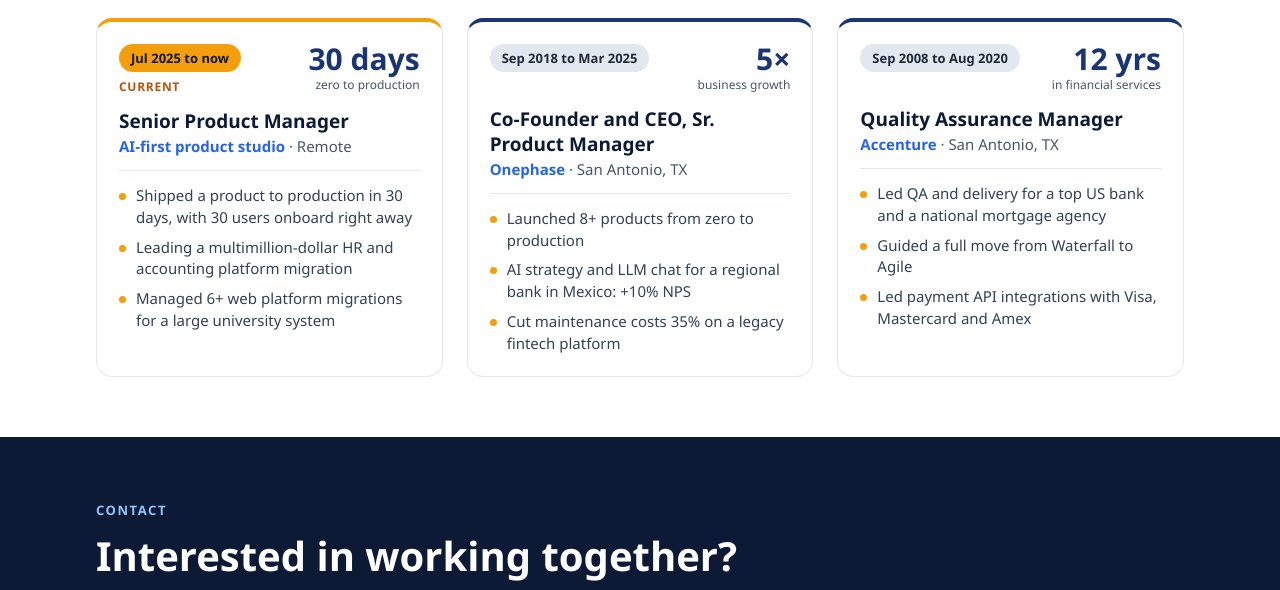
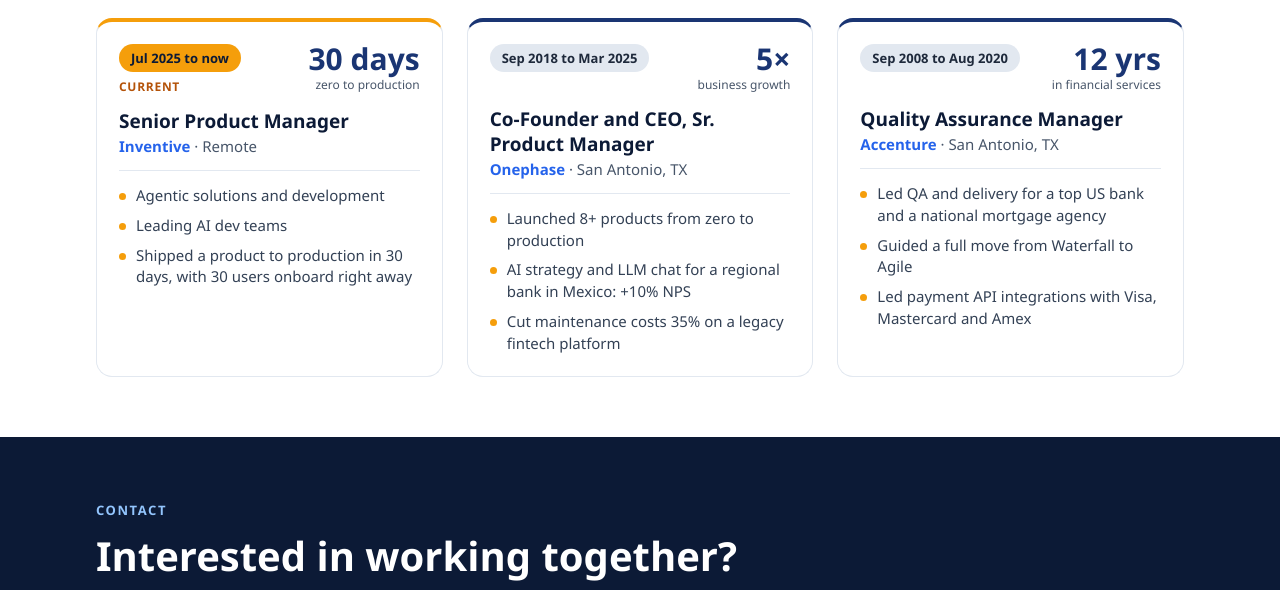
Before and after one commit to rodrigomc583-ops/rodrigoportfolio, a plain HTML site: page index.html in a window 1280 px wide. Shown: the part 8780-9370 px from the top of the page. Drawn offline with Linux system fonts and the light colour scheme.

Commit message:
Experience: name Inventive, update current role bullets
Co-Authored-By: Claude Opus 5.5 <noreply@anthropic.com>

```diff
--- a/index.html
+++ b/index.html
@@ -1356,20 +1356,20 @@ nav *::-webkit-scrollbar{display:none}
           </div>
           <div style="display: flex; flex-direction: column; gap: 2px">
             <h3 style="margin: 0; font-size: 19px; line-height: 1.3; font-weight: 800; color: #0c1a36">Senior Product Manager</h3>
-            <div style="font-size: 15px; font-weight: 600; color: #2563eb">AI-first product studio <span style="font-weight: 400; color: #475569">· Remote</span></div>
+            <div style="font-size: 15px; font-weight: 600; color: #2563eb">Inventive <span style="font-weight: 400; color: #475569">· Remote</span></div>
           </div>
           <div style="display: flex; flex-direction: column; gap: 8px; padding-top: 14px; border-top: 1px solid #e2e8f0">
             <div style="display: flex; gap: 10px; align-items: flex-start">
               <span style="width: 7px; height: 7px; border-radius: 50%; background: #f59e0b; flex-shrink: 0; margin-top: 8px"></span>
-              <span style="font-size: 15px; line-height: 1.45; color: #334155">Shipped a product to production in 30 days, with 30 users onboard right away</span>
+              <span style="font-size: 15px; line-height: 1.45; color: #334155">Agentic solutions and development</span>
             </div>
             <div style="display: flex; gap: 10px; align-items: flex-start">
               <span style="width: 7px; height: 7px; border-radius: 50%; background: #f59e0b; flex-shrink: 0; margin-top: 8px"></span>
-              <span style="font-size: 15px; line-height: 1.45; color: #334155">Leading a multimillion-dollar HR and accounting platform migration</span>
+              <span style="font-size: 15px; line-height: 1.45; color: #334155">Leading AI dev teams</span>
             </div>
             <div style="display: flex; gap: 10px; align-items: flex-start">
               <span style="width: 7px; height: 7px; border-radius: 50%; background: #f59e0b; flex-shrink: 0; margin-top: 8px"></span>
-              <span style="font-size: 15px; line-height: 1.45; color: #334155">Managed 6+ web platform migrations for a large university system</span>
+              <span style="font-size: 15px; line-height: 1.45; color: #334155">Shipped a product to production in 30 days, with 30 users onboard right away</span>
             </div>
           </div>
         </article>
```
